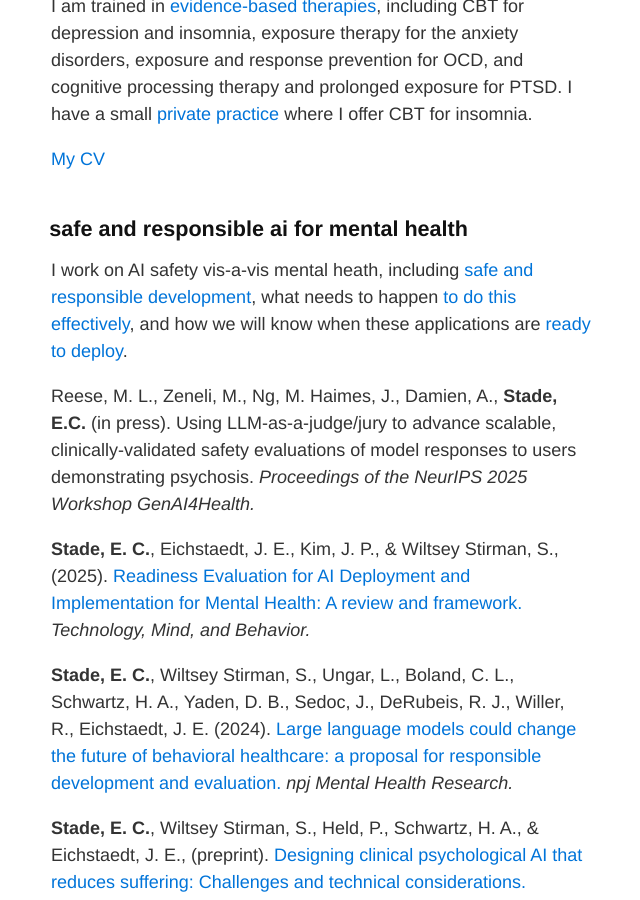
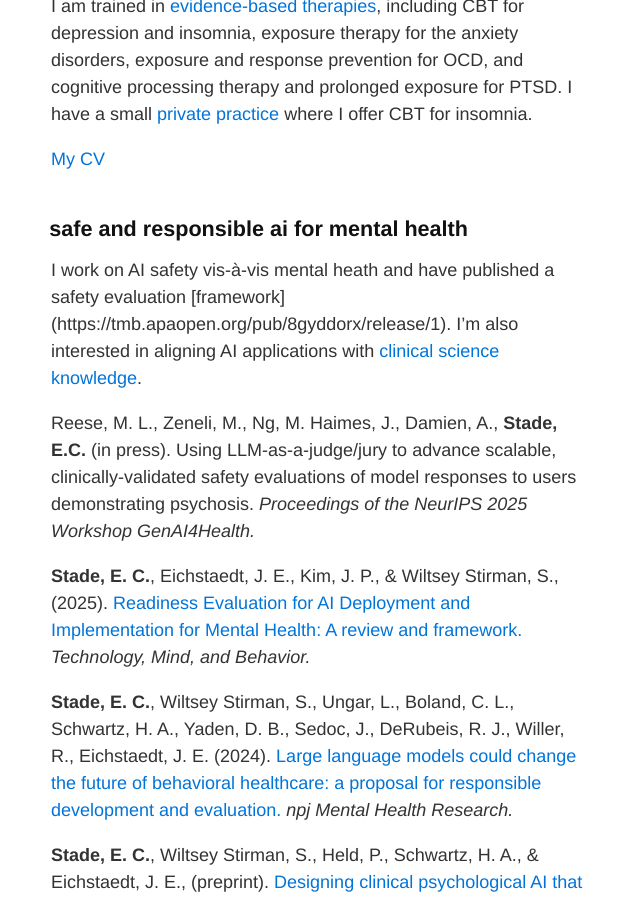
Before and after one commit to betsystade/betsystade.github.io, a Jekyll site: the page built from index.md, in a window 1280 px wide and 900 px high, scrolled down 596 px. Shown: the whole window, without its empty margins (319-959 px from the left). Built offline with Jekyll 4.4.1, drawn with Linux system fonts in a browser that asks for light colours; our own code applies the rules of GitHub Pages for plain Markdown files.

Commit message:
Update index.md

```diff
--- a/index.md
+++ b/index.md
@@ -20,7 +20,7 @@ I am trained in [evidence-based therapies](https://div12.org/treatments/), inclu
 
 ## safe and responsible ai for mental health
 
-I work on AI safety vis-a-vis mental heath, including [safe and responsible development](https://www.nature.com/articles/s44184-024-00056-z.pdf), what needs to happen [to do this effectively](https://osf.io/preprints/psyarxiv/tjv8p), and how we will know when these applications are [ready to deploy](https://tmb.apaopen.org/pub/8gyddorx/release/1).
+I work on AI safety vis-à-vis mental heath and have published a safety evaluation [framework] (https://tmb.apaopen.org/pub/8gyddorx/release/1). I'm also interested in aligning AI applications with [clinical science knowledge](https://osf.io/preprints/psyarxiv/tjv8p).
 
 
 Reese, M. L., Zeneli, M., Ng, M. Haimes, J., Damien, A., **Stade, E.C.** (in press). Using LLM-as-a-judge/jury to advance scalable, clinically-validated safety evaluations of model responses to users demonstrating psychosis. *Proceedings of the NeurIPS 2025 Workshop GenAI4Health.*
```
